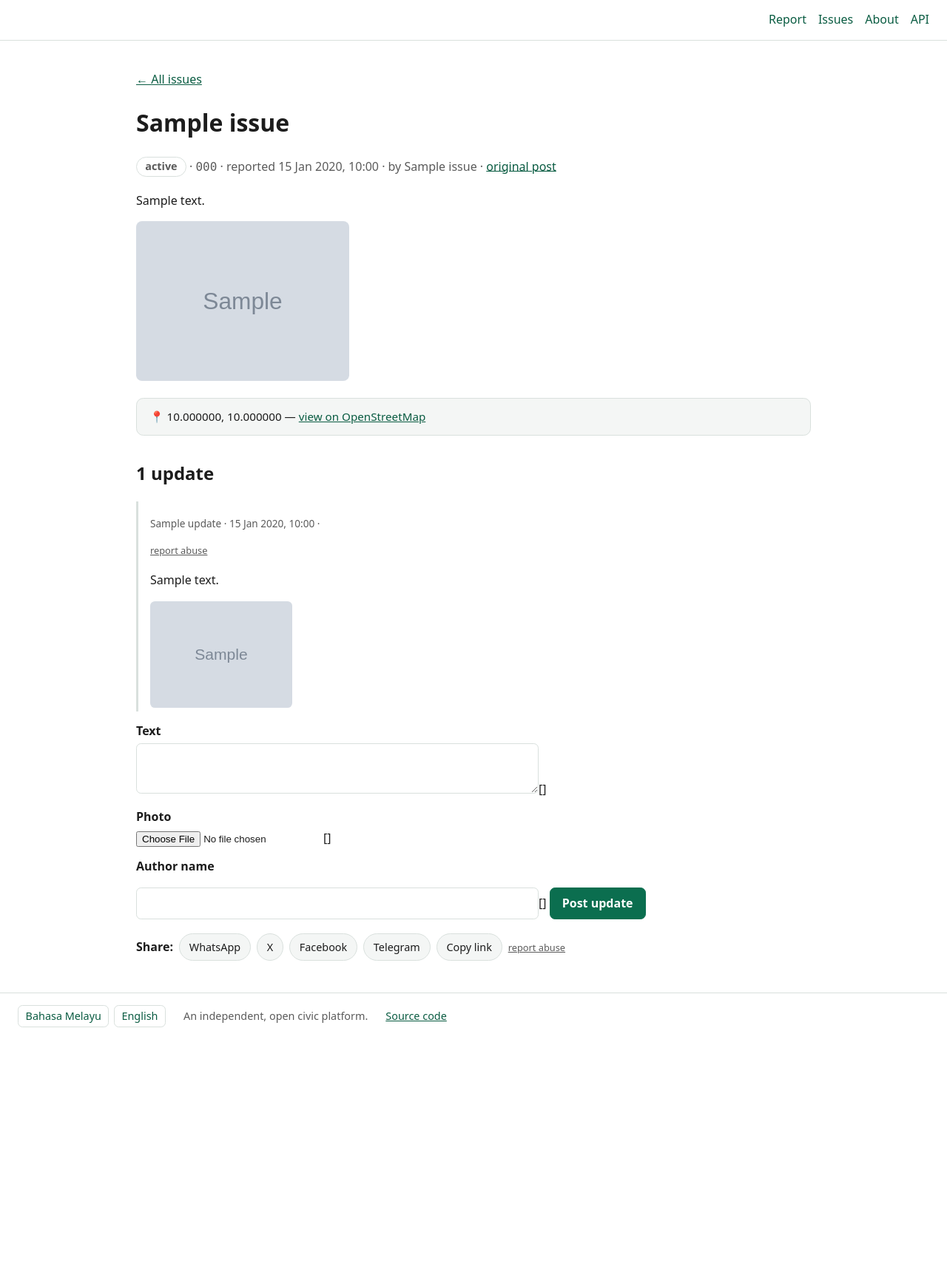
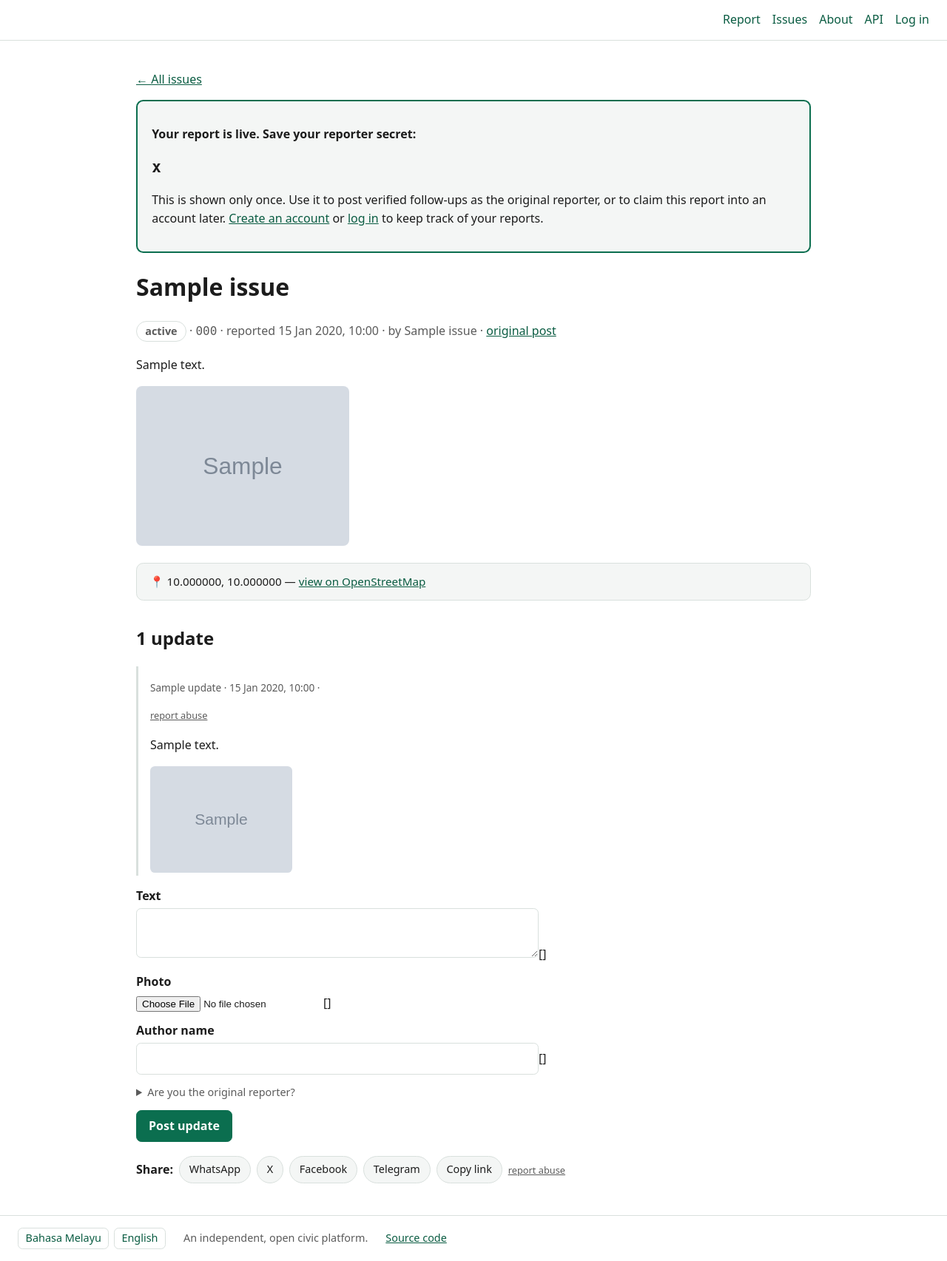
Before and after one commit to pleasefix-1/pleasefix, a Django app: template templates/issues/detail.html in a window 1280 px wide. Shown: the whole page at 74% size. Before the commit the page ends 1389 px from the top, so only its background shows below. Run offline with Django 5.2, Linux system fonts and the light colour scheme; the template is opened without the code that fills it: most values are stand-ins (such as "Sample title", 1, 10 or a date in 2020); grey boxes marked "Sample" are stand-in pictures; form fields are guessed from the names that the template uses.

Commit message:
feat(web): claim flow — secret shown once, verified updates, account claiming
After an anonymous report, the issue page shows the reporter secret
exactly once (session-backed) with a create-account/log-in call to
action. Follow-up form gains an optional 'reporter secret' field →
'✓ original reporter' badge; wrong secret is rejected. Logged-in users
own their reports immediately, and their updates auto-verify; a claim
form on unclaimed issues links past anonymous reports to an account.
Login/logout in the nav (allauth defaults, email verification
optional).

```diff
--- a/config/settings.py
+++ b/config/settings.py
@@ -120,6 +120,11 @@ AUTHENTICATION_BACKENDS = [
 SITE_ID = 1
 SITE_NAME = env("SITE_NAME")
 
+# Progressive identity: accounts are optional; reports come first.
+LOGIN_REDIRECT_URL = "/"
+LOGOUT_REDIRECT_URL = "/"
+ACCOUNT_EMAIL_VERIFICATION = "optional"
+
 # i18n: BM + EN from day one (docs/DESIGN.md — bilingual or never dig out).
 LANGUAGE_CODE = env("LANGUAGE_CODE")
 LANGUAGES = [("ms", "Bahasa Melayu"), ("en", "English")]
--- a/config/urls.py
+++ b/config/urls.py
@@ -14,6 +14,7 @@ urlpatterns = [
     path("issues/", views.issue_list, name="issue_list"),
     path("issues/<slug:public_id>/", views.issue_detail, name="issue_detail"),
     path("issues/<slug:public_id>/update/", views.update_new, name="update_new"),
+    path("issues/<slug:public_id>/claim/", views.issue_claim, name="issue_claim"),
     path("issues/<slug:public_id>/flag/", views.issue_flag, name="issue_flag"),
     path("updates/<int:update_id>/flag/", views.update_flag, name="update_flag"),
     path("i/<slug:public_id>", views.issue_shortlink, name="issue_shortlink"),
--- a/templates/base.html
+++ b/templates/base.html
@@ -65,6 +65,11 @@
       <a href="{% url 'issue_list' %}">{% translate "Issues" %}</a>
       <a href="{% url 'about' %}">{% translate "About" %}</a>
       <a href="/api/v1/docs">{% translate "API" %}</a>
+      {% if user.is_authenticated %}
+        <a href="/accounts/logout/">{% translate "Log out" %}</a>
+      {% else %}
+        <a href="/accounts/login/">{% translate "Log in" %}</a>
+      {% endif %}
     </nav>
   </header>
   <main>
--- a/templates/issues/detail.html
+++ b/templates/issues/detail.html
@@ -49,9 +49,38 @@
   form.flag { display: inline; }
   form.flag button { background: none; border: none; color: var(--muted); font-size: .8rem;
     cursor: pointer; text-decoration: underline; padding: 0; font-family: inherit; }
+  .secretbox { border: 2px solid var(--accent); border-radius: .6rem;
+    padding: 1rem 1.2rem; margin: 1rem 0; background: var(--card); }
+  .secretbox code { font-size: 1.3rem; font-weight: 700; letter-spacing: .08em; }
+  .badge { display: inline-block; border-radius: 999px; padding: 0 .55rem;
+    font-size: .78rem; font-weight: 700; color: var(--bg); background: var(--accent); }
+  .claim { margin: 1rem 0; font-size: .95rem; }
+  .claim input { padding: .35rem .5rem; font: inherit; border: 1px solid var(--border);
+    border-radius: .4rem; background: var(--bg); color: var(--fg); }
+  .claim button { padding: .35rem .8rem; font: inherit; border: 1px solid var(--accent);
+    border-radius: .4rem; background: transparent; color: var(--accent); cursor: pointer; }
+  details.secretfield summary { color: var(--muted); font-size: .9rem; cursor: pointer;
+    margin-top: .8rem; }
 </style>
 <div class="issue">
   <p><a href="{% url 'issue_list' %}">← {% translate "All issues" %}</a></p>
+
+  {% if new_claim_secret %}
+    <div class="secretbox">
+      <p><strong>{% translate "Your report is live. Save your reporter secret:" %}</strong></p>
+      <p><code>{{ new_claim_secret }}</code></p>
+      <p>{% blocktranslate %}This is shown only once. Use it to post
+      verified follow-ups as the original reporter, or to claim this
+      report into an account later.{% endblocktranslate %}
+      {% if not user.is_authenticated %}
+        <a href="/accounts/signup/?next={{ issue.get_absolute_url }}">{% translate "Create an account" %}</a>
+        {% translate "or" %}
+        <a href="/accounts/login/?next={{ issue.get_absolute_url }}">{% translate "log in" %}</a>
+        {% translate "to keep track of your reports." %}
+      {% endif %}</p>
+    </div>
+  {% endif %}
+
   <h1>{{ issue.title }}</h1>
   <p class="meta">
     <span class="status {{ issue.status }}">{{ issue.get_status_display }}</span>
@@ -63,7 +92,23 @@
     {% if issue.source_url %}
       · <a href="{{ issue.source_url }}" rel="noopener">{% translate "original post" %}</a>
     {% endif %}
+    {% if issue.is_claimed %}
+      · <span class="badge">{% translate "claimed" %}</span>
+    {% endif %}
   </p>
+
+  {% if is_owner %}
+    <p class="claim">{% blocktranslate %}You reported this — your updates
+    below are automatically verified.{% endblocktranslate %}</p>
+  {% elif can_claim %}
+    <form class="claim" method="post" action="{% url 'issue_claim' issue.public_id %}">
+      {% csrf_token %}
+      <label>{% blocktranslate %}Your report? Claim it with your reporter
+      secret:{% endblocktranslate %}
+      {{ claim_form.secret }}</label>
+      <button type="submit">{% translate "Claim" %}</button>
+    </form>
+  {% endif %}
   <p>{{ issue.description|linebreaks }}</p>
   {% if issue.photos.all %}
     <div class="photos">
@@ -83,6 +128,7 @@
       <div class="update" id="update-{{ update.pk }}">
         <p class="who">
           {% if update.author_name %}{{ update.author_name }}{% else %}{% translate "Anonymous" %}{% endif %}
+          {% if update.by_reporter %}<span class="badge">✓ {% translate "original reporter" %}</span>{% endif %}
           · {{ update.created_at|date:"j M Y, H:i" }}
           · <form class="flag" method="post" action="{% url 'update_flag' update.pk %}">{% csrf_token %}
               <button type="submit">{% translate "report abuse" %}</button></form>
@@ -102,6 +148,14 @@
       {{ update_form.text.label_tag }}{{ update_form.text }}{{ update_form.text.errors }}
       {{ update_form.photo.label_tag }}{{ update_form.photo }}{{ update_form.photo.errors }}
       {{ update_form.author_name.label_tag }}{{ update_form.author_name }}{{ update_form.author_name.errors }}
+      {% if not is_owner %}
+        <details class="secretfield" {% if update_form.reporter_secret.errors %}open{% endif %}>
+          <summary>{% translate "Are you the original reporter?" %}</summary>
+          {{ update_form.reporter_secret.label_tag }}{{ update_form.reporter_secret }}
+          <p class="who">{{ update_form.reporter_secret.help_text }}</p>
+          {{ update_form.reporter_secret.errors }}
+        </details>
+      {% endif %}
       <button type="submit">{% translate "Post update" %}</button>
     </form>
   </div>
```
Also changed, not shown: core/forms.py (+17 -0 lines), core/views.py (+64 -30 lines), docs/ABUSE.md (+4 -2 lines).
